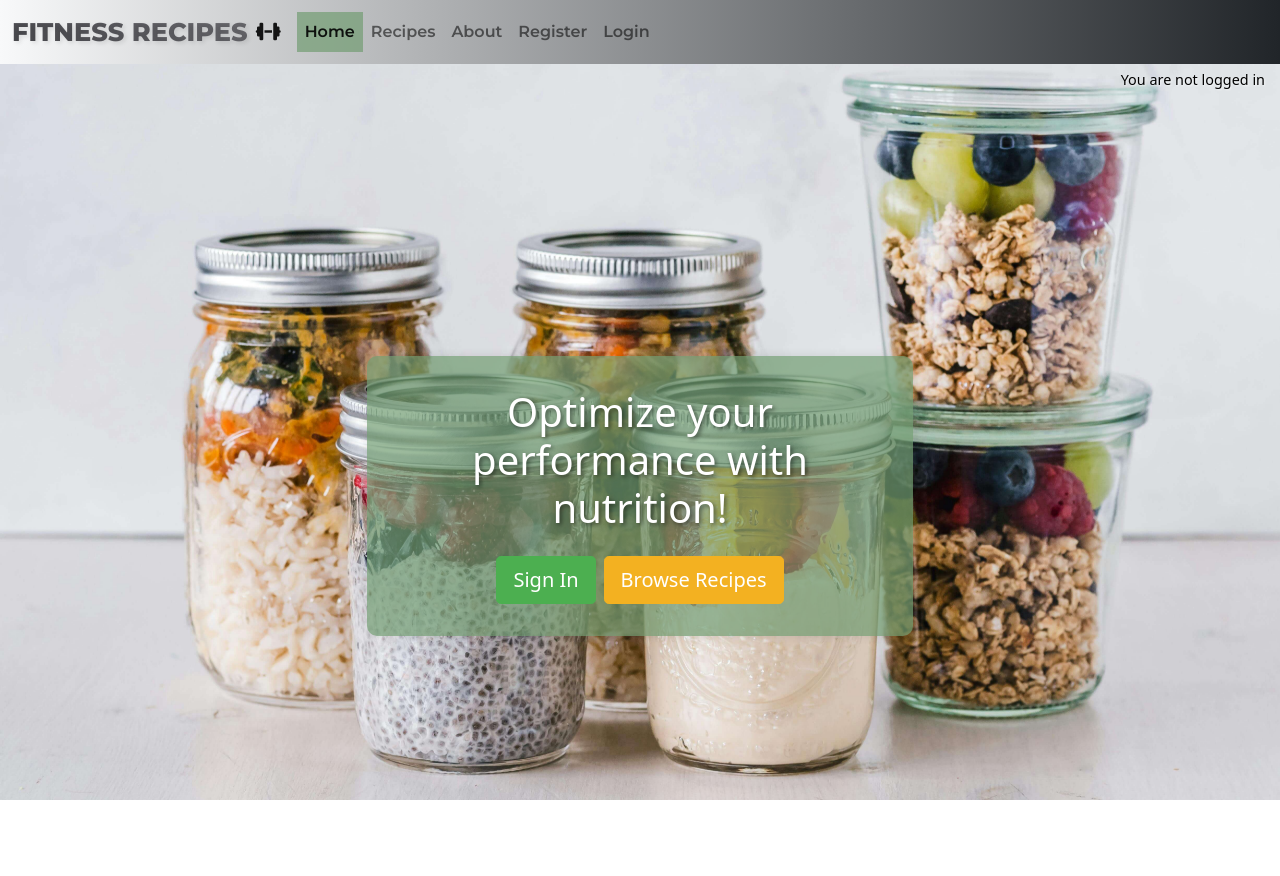
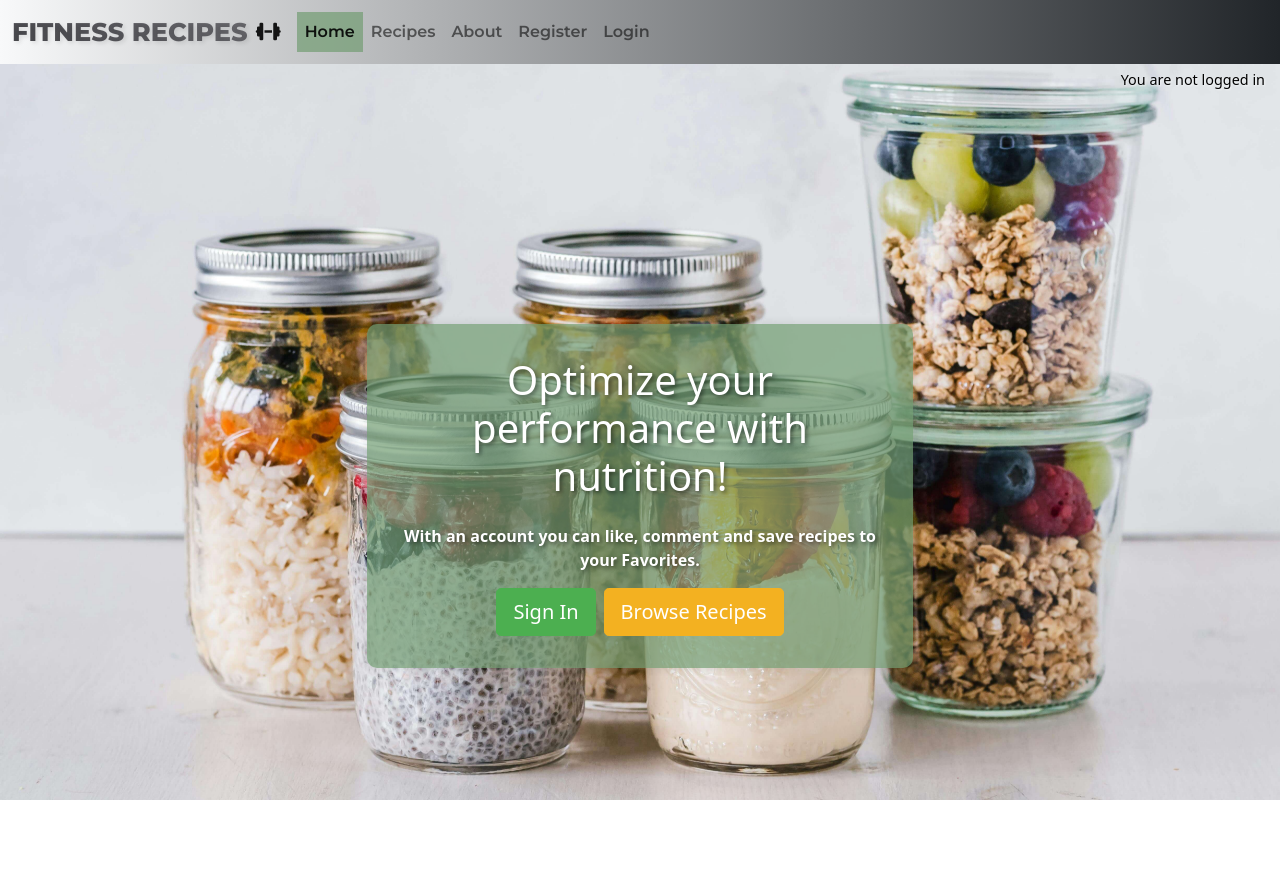
Before and after one commit to SophieTiger/fitness-recipes, a Django app: page / in a window 1280 px wide. Shown: the top 876 px of the page. Run offline with Django 4.2, Linux system fonts and the light colour scheme; some libraries are stand-ins or nearby versions.

Commit message:
Add account-info text to index page and style it

```diff
--- a/core/templates/home/index.html
+++ b/core/templates/home/index.html
@@ -11,13 +11,19 @@
             <div class="col-12 col-md-8 col-lg-6 mx-auto">
                 <div class="content-box text-center">
                     <h1 class="mb-4">Optimize your performance with nutrition!</h1>
-                    <div class="d-grid gap-2 d-md-flex justify-content-md-center">
+                    <div class="text-center">
                         {% if user.is_authenticated %}
-                            <a href="{% url 'favorites' %}" class="btn btn-primary btn-lg">Favorites</a>
+                            <div class="d-grid gap-2 d-md-flex justify-content-md-center">
+                                <a href="{% url 'favorites' %}" class="btn btn-primary btn-lg">Favorites</a>
+                                <a href="{% url 'recipes' %}" class="btn btn-secondary btn-lg">Browse Recipes</a>
+                            </div>
                         {% else %}
-                            <a href="{% url 'account_login' %}" class="btn btn-primary btn-lg">Sign In</a>
+                            <p class="account-info mb-3"><strong>With an account you can like, comment and save recipes to your Favorites.</strong></p>
+                            <div class="d-grid gap-2 d-md-flex justify-content-md-center">
+                                <a href="{% url 'account_login' %}" class="btn btn-primary btn-lg">Sign In</a>
+                                <a href="{% url 'recipes' %}" class="btn btn-secondary btn-lg">Browse Recipes</a>
+                            </div>
                         {% endif %}
-                        <a href="{% url 'recipes' %}" class="btn btn-secondary btn-lg">Browse Recipes</a>
                     </div>
                 </div>
             </div>
--- a/static/css/style.css
+++ b/static/css/style.css
@@ -106,7 +106,8 @@ body {
     box-shadow: 0 0 10px rgba(0, 0, 0, 0.1);
 }
 
-.home-page h1 {
+.home-page .content-box h1,
+.home-page .content-box .account-info {
     color: #fff;
     text-shadow: 2px 2px 4px rgba(0,0,0,0.5);
 }
```
